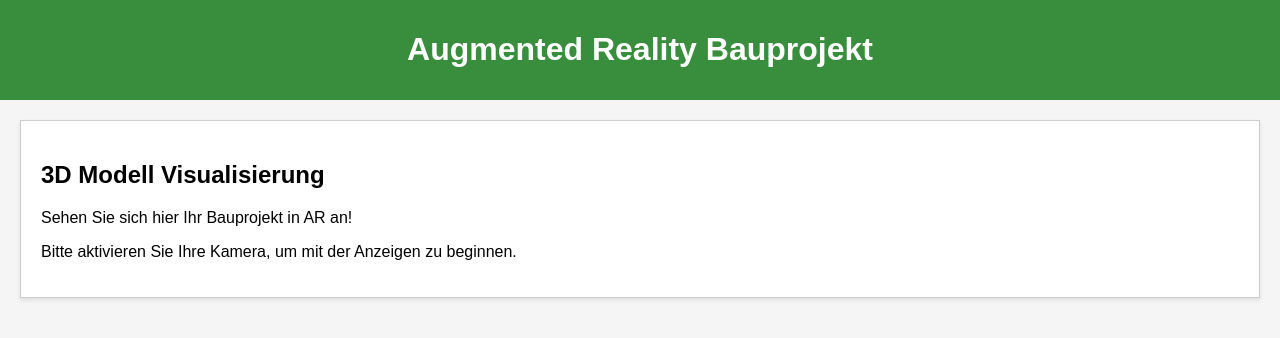
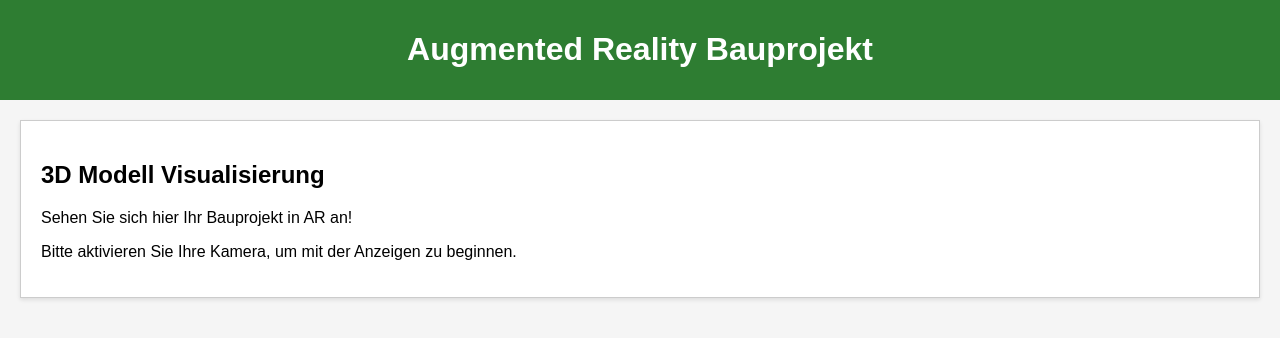
Before and after one commit to helpbringer6-ui/augmented-reality-bauprojekt, a website: page index.html in a window 1280 px wide. Drawn offline with Linux system fonts and the light colour scheme.

Commit message:
Update header background color for better visibility

```diff
--- a/styles.css
+++ b/styles.css
@@ -6,7 +6,7 @@ body {
 }
 
 header {
-    background-color: #388E3C;
+    background-color: #2E7D32;
     color: white;
     padding: 10px 0;
     text-align: center;
```
